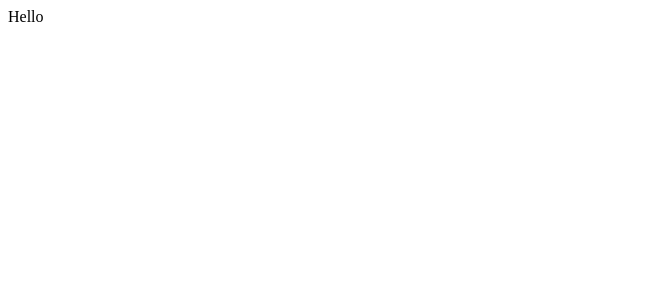
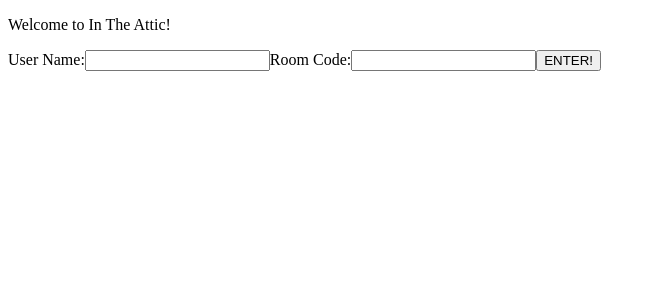
Before and after one commit to consoleloghorizon/in-the-attic-backend, a React (Create React App) app in the folder player_screen/: page / in a window 1280 px wide. Shown: the top 300 px of the page, without its empty margins (0-656 px from the left). Built offline with nearby package versions, Linux system fonts and the light colour scheme.

Commit message:
Basic login page

```diff
--- a/player_screen/src/App.js
+++ b/player_screen/src/App.js
@@ -1,10 +1,19 @@
 import React, { Component } from 'react';
+import { Login } from "./components/base/Login";
+import { Game } from './components/base/Game';
 
 class App extends Component {
+  constructor(props){
+    super(props);
+    this.state = {
+      loggedIn: false,
+    }
+  }
   render() {
+    console.log(this.state);
     return (
       <div className="App">
-        Hello
+        {this.state.loggedIn ? <Game /> : <Login />}
       </div>
     );
   }
--- /dev/null
+++ b/player_screen/src/components/base/Game.js
@@ -0,0 +1,11 @@
+import React from "react";
+
+export class Game extends React.Component {
+    render() {
+        return (
+            <div>
+                Game
+            </div>
+        );
+    }
+}
--- /dev/null
+++ b/player_screen/src/components/base/Login.js
@@ -0,0 +1,30 @@
+import React from "react";
+
+export class Login extends React.Component {
+    logInfo = {
+        userName: "",
+        roomCode: "",
+    }
+
+    enterRoom(info) {
+        console.log(info);
+    }
+
+    render(){
+        return (
+            <div>
+                <p>Welcome to In The Attic!</p>
+                <label htmlFor="userName">User Name:</label>
+                <input onChange={(e) => this.logInfo.userName = e.target.value} type="text" name="userName" id="userName" />
+                <label htmlFor="roomId">Room Code:</label>
+                <input onChange={(e) => this.logInfo.roomCode = e.target.value} type="text" name="roomId" id="roomId" />
+                <button onClick ={(event) => {
+                    event.preventDefault();
+                    this.enterRoom(this.logInfo);
+                }}>
+                    ENTER!
+                </button>
+            </div>
+        );
+    }
+}
```
Also changed, not shown: 1 other file (tests, documents, lock files or other folders).
